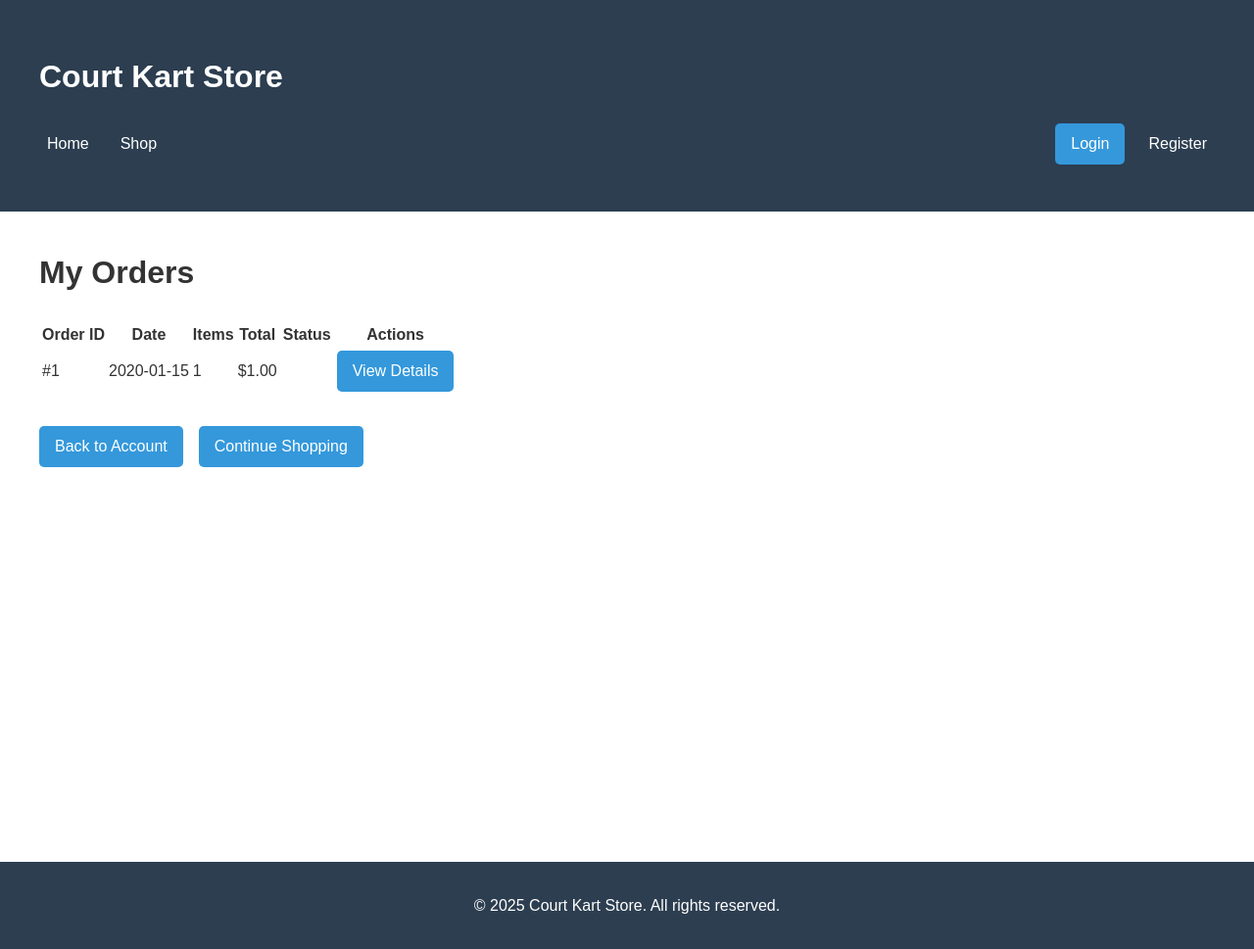
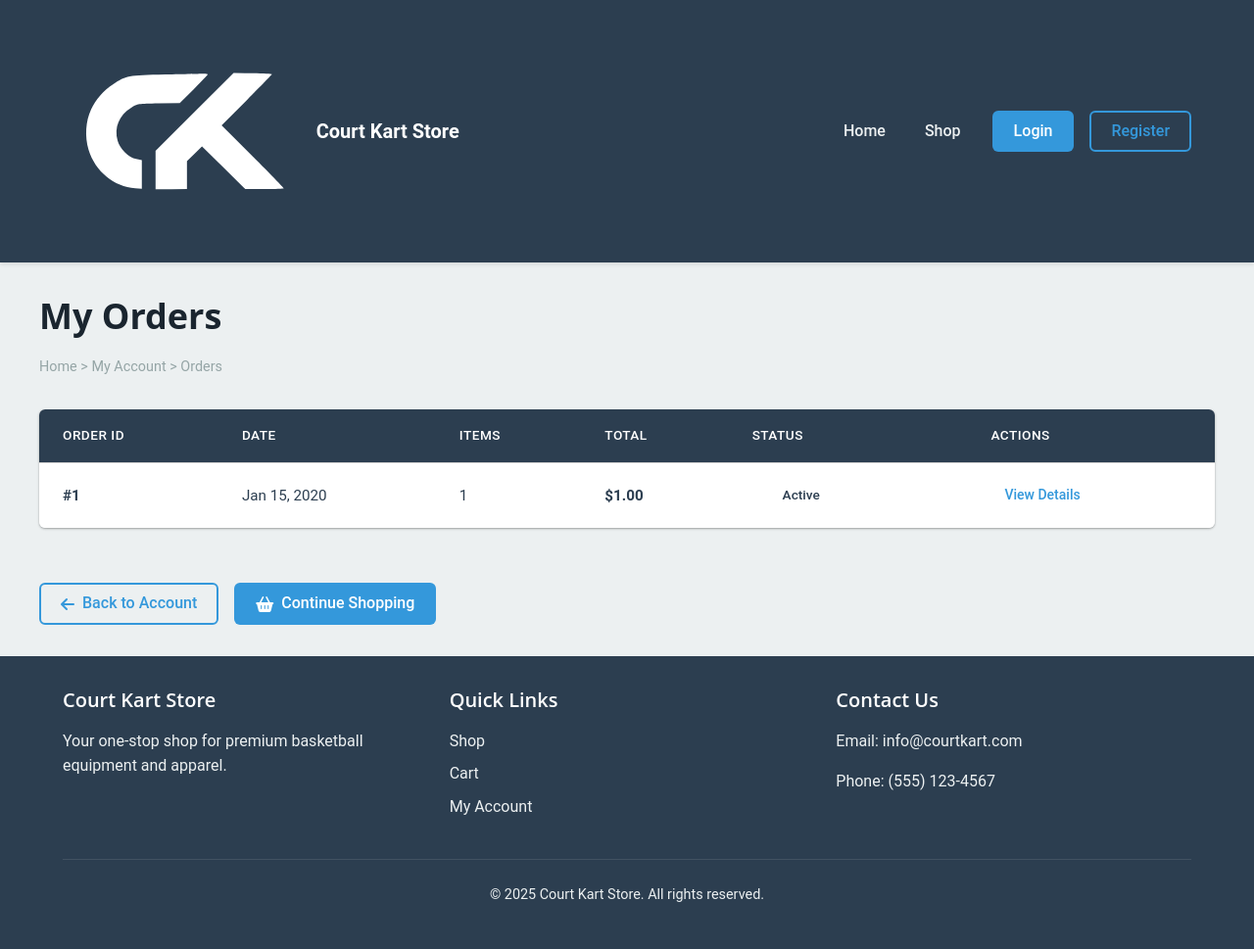
Before and after one commit to Adel2411/court-kart-store, a PHP site: template views/account/orders.php in a window 1280 px wide. Shown: the whole page at 98% size. After the commit the page ends 921 px from the top, so only its background shows below. Run offline with PHP 8.4, Linux system fonts and the light colour scheme; the template is opened without the code that fills it: most values are stand-ins (such as "Sample title", 1, 10 or a date in 2020).

Commit message:
Refactored the html logic and putted CSS and JS logic in its right folders

```diff
--- a/views/account/orders.php
+++ b/views/account/orders.php
@@ -1,12 +1,24 @@
+<div class="page-header">
     <h1>My Orders</h1>
+    <p class="breadcrumbs">
+        <a href="/">Home</a> >
+        <a href="/account">My Account</a> >
+        <span>Orders</span>
+    </p>
+</div>
 
 <?php if (empty($orders)): ?>
-    <div class="empty-orders">
+    <div class="empty-state">
+        <div class="empty-state-icon">
+            <i class="fas fa-shopping-bag"></i>
+        </div>
+        <h2>No orders yet</h2>
         <p>You haven't placed any orders yet.</p>
-        <a href="/shop" class="btn">Start Shopping</a>
+        <a href="/shop" class="btn btn-primary">Start Shopping</a>
     </div>
 <?php else: ?>
-    <table>
+    <div class="table-responsive">
+        <table class="data-table orders-table">
             <thead>
                 <tr>
                     <th>Order ID</th>
@@ -20,61 +32,34 @@
             <tbody>
                 <?php foreach ($orders as $order): ?>
                     <tr>
-                    <td>#<?= $order['id'] ?></td>
-                    <td><?= date('Y-m-d', strtotime($order['created_at'])) ?></td>
+                        <td><strong>#<?= $order['id'] ?></strong></td>
+                        <td><?= date('M d, Y', strtotime($order['created_at'])) ?></td>
                         <td><?= $order['items_count'] ?></td>
-                    <td>$<?= number_format($order['total_price'], 2) ?></td>
+                        <td class="price-column">$<?= number_format($order['total_price'], 2) ?></td>
                         <td>
                             <span class="status-badge status-<?= $order['status'] ?>">
                                 <?= ucfirst($order['status']) ?>
                             </span>
                         </td>
                         <td>
-                        <a href="/orders/<?= $order['id'] ?>" class="btn">View Details</a>
+                            <a href="/orders/<?= $order['id'] ?>" class="btn btn-sm">View Details</a>
                         </td>
                     </tr>
                 <?php endforeach; ?>
             </tbody>
         </table>
+    </div>
+
+    <div class="pagination">
+        <!-- Placeholder for pagination if needed -->
+    </div>
 <?php endif; ?>
 
 <div class="actions">
-    <a href="/account" class="btn">Back to Account</a>
-    <a href="/shop" class="btn">Continue Shopping</a>
+    <a href="/account" class="btn btn-outline">
+        <i class="fas fa-arrow-left"></i> Back to Account
+    </a>
+    <a href="/shop" class="btn btn-primary">
+        <i class="fas fa-shopping-basket"></i> Continue Shopping
+    </a>
 </div>
-
-<style>
-    .empty-orders {
-        text-align: center;
-        padding: 3rem;
-        background: #f9f9f9;
-        border-radius: 8px;
-        margin: 2rem 0;
-    }
-
-    .status-badge {
-        display: inline-block;
-        padding: 4px 8px;
-        border-radius: 4px;
-        font-size: 0.85rem;
-        color: white;
-    }
-
-    .status-pending {
-        background-color: #f39c12;
-    }
-
-    .status-confirmed {
-        background-color: #2ecc71;
-    }
-
-    .status-cancelled {
-        background-color: #e74c3c;
-    }
-
-    .actions {
-        margin-top: 2rem;
-        display: flex;
-        gap: 1rem;
-    }
-</style>
--- a/views/layouts/main.php
+++ b/views/layouts/main.php
@@ -4,158 +4,118 @@
     <meta charset="UTF-8">
     <meta name="viewport" content="width=device-width, initial-scale=1.0">
     <title><?= $title ?? 'Court Kart Store' ?></title>
-    <style>
-        body {
-            font-family: Arial, sans-serif;
-            line-height: 1.6;
-            margin: 0;
-            padding: 0;
-            color: #333;
-        }
-        header {
-            background-color: #2c3e50;
-            color: white;
-            padding: 1rem;
-        }
-        .container {
-            max-width: 1200px;
-            margin: 0 auto;
-            padding: 1rem;
-        }
-        nav {
-            display: flex;
-            gap: 1rem;
-            margin: 1rem 0;
-            align-items: center;
-        }
-        nav a {
-            color: white;
-            text-decoration: none;
-            padding: 0.5rem;
-            border-radius: 4px;
-        }
-        nav a:hover {
-            background-color: #34495e;
-        }
-        .nav-right {
-            margin-left: auto;
-            display: flex;
-            gap: 1rem;
-            align-items: center;
-        }
-        .main-content {
-            padding: 1rem;
-            min-height: calc(100vh - 200px);
-        }
-        footer {
-            background-color: #2c3e50;
-            color: white;
-            padding: 1rem;
-            text-align: center;
-            margin-top: 2rem;
-        }
-        .product-card {
-            border: 1px solid #ddd;
-            padding: 1rem;
-            border-radius: 5px;
-            margin-bottom: 1rem;
-            box-shadow: 0 2px 4px rgba(0,0,0,0.1);
-            transition: transform 0.2s;
-        }
-        .product-card:hover {
-            transform: translateY(-5px);
-        }
-        .btn {
-            display: inline-block;
-            background-color: #3498db;
-            color: white;
-            padding: 0.5rem 1rem;
-            border-radius: 5px;
-            text-decoration: none;
-            cursor: pointer;
-            border: none;
-        }
-        .btn:hover {
-            background-color: #2980b9;
-        }
-        .btn-danger {
-            background-color: #e74c3c;
-        }
-        .btn-danger:hover {
-            background-color: #c0392b;
-        }
-        .alert {
-            padding: 1rem;
-            margin: 1rem 0;
-            border-radius: 5px;
-        }
-        .alert-error {
-            background-color: #f8d7da;
-            color: #721c24;
-            border: 1px solid #f5c6cb;
-        }
-        .alert-success {
-            background-color: #d4edda;
-            color: #155724;
-            border: 1px solid #c3e6cb;
-        }
-        .user-badge {
-            background-color: #34495e;
-            color: white;
-            padding: 0.25rem 0.5rem;
-            border-radius: 20px;
-            font-size: 0.8rem;
-        }
-        .user-badge.admin {
-            background-color: #e74c3c;
-        }
-        .product-grid {
-            display: grid;
-            grid-template-columns: repeat(auto-fill, minmax(300px, 1fr));
-            gap: 1rem;
-        }
-    </style>
+    <link rel="stylesheet" href="/assets/css/main.css">
+    <link rel="stylesheet" href="/assets/css/layouts.css">
+    <link rel="stylesheet" href="/assets/css/components.css">
+    <?php if (isset($page_css)) { ?>
+        <link rel="stylesheet" href="/assets/css/pages/<?= $page_css ?>.css">
+    <?php } ?>
 </head>
 <body>
     <header>
         <div class="container">
-            <h1>Court Kart Store</h1>
+            <div class="header-content">
+                <div class="logo">
+                    <a href="/">
+                        <img src="../public/assets/images/court-kart-logo-dark.svg" alt="Court Kart Store" >
+                        <span>Court Kart Store</span>
+                    </a>
+                </div>
+
                 <nav>
                     <a href="/">Home</a>
                     <a href="/shop">Shop</a>
 
                     <div class="nav-right">
-                    <?php if (isset($_SESSION['user_id'])): ?>
-                        <?php if ($_SESSION['user_role'] === 'admin'): ?>
+                        <?php if (isset($_SESSION['user_id'])) { ?>
+                            <?php if ($_SESSION['user_role'] === 'admin') { ?>
                                 <a href="/admin">Admin Dashboard</a>
-                        <?php endif; ?>
+                            <?php } ?>
 
-                        <a href="/cart">Cart</a>
+                            <a href="/cart" class="cart-icon">
+                                <i class="fa fa-shopping-cart"></i>
+                                <span class="cart-count">0</span>
+                            </a>
                             <a href="/orders">My Orders</a>
-                        <a href="/account">
+                            <div class="dropdown">
+                                <button class="dropdown-btn">
                                     <?= htmlspecialchars($_SESSION['user_name']) ?>
                                     <span class="user-badge <?= $_SESSION['user_role'] === 'admin' ? 'admin' : '' ?>">
                                         <?= ucfirst($_SESSION['user_role']) ?>
                                     </span>
-                        </a>
-                        <a href="/logout" class="btn btn-danger">Logout</a>
-                    <?php else: ?>
-                        <a href="/login" class="btn">Login</a>
-                        <a href="/register">Register</a>
-                    <?php endif; ?>
+                                    <i class="fa fa-caret-down"></i>
+                                </button>
+                                <div class="dropdown-content">
+                                    <a href="/account">My Account</a>
+                                    <a href="/orders">My Orders</a>
+                                    <a href="/logout" class="btn-danger">Logout</a>
+                                </div>
+                            </div>
+                        <?php } else { ?>
+                            <a href="/login" class="btn btn-primary">Login</a>
+                            <a href="/register" class="btn btn-outline">Register</a>
+                        <?php } ?>
                     </div>
                 </nav>
+
+                <button class="mobile-menu-btn" id="mobileMenuBtn">
+                    <span></span>
+                    <span></span>
+                    <span></span>
+                </button>
+            </div>
         </div>
     </header>
 
     <div class="container main-content">
+        <?php if (isset($_SESSION['success'])) { ?>
+            <div class="alert alert-success">
+                <?= htmlspecialchars($_SESSION['success']) ?>
+                <?php unset($_SESSION['success']); ?>
+            </div>
+        <?php } ?>
+
+        <?php if (isset($_SESSION['error'])) { ?>
+            <div class="alert alert-error">
+                <?= htmlspecialchars($_SESSION['error']) ?>
+                <?php unset($_SESSION['error']); ?>
+            </div>
+        <?php } ?>
+
         <?= $content ?>
     </div>
 
     <footer>
         <div class="container">
+            <div class="footer-content">
+                <div class="footer-section">
+                    <h3>Court Kart Store</h3>
+                    <p>Your one-stop shop for premium basketball equipment and apparel.</p>
+                </div>
+                <div class="footer-section">
+                    <h3>Quick Links</h3>
+                    <ul>
+                        <li><a href="/shop">Shop</a></li>
+                        <li><a href="/cart">Cart</a></li>
+                        <li><a href="/account">My Account</a></li>
+                    </ul>
+                </div>
+                <div class="footer-section">
+                    <h3>Contact Us</h3>
+                    <p>Email: info@courtkart.com</p>
+                    <p>Phone: (555) 123-4567</p>
+                </div>
+            </div>
+            <div class="copyright">
                 &copy; <?= date('Y') ?> Court Kart Store. All rights reserved.
             </div>
+        </div>
     </footer>
+
+    <link rel="stylesheet" href="https://cdnjs.cloudflare.com/ajax/libs/font-awesome/6.0.0-beta3/css/all.min.css">
+    <script src="/assets/js/main.js"></script>
+    <?php if (isset($page_js)) { ?>
+        <script src="/assets/js/pages/<?= $page_js ?>.js"></script>
+    <?php } ?>
 </body>
 </html>
```
Also changed, not shown: public/assets/css/components.css (added), public/assets/css/layouts.css (added), public/assets/css/main.css (added), public/assets/css/pages/account.css (added), public/assets/css/styles.css (deleted), public/assets/js/main.js (added), public/assets/js/pages/orders.js (added), public/assets/js/scripts.js (deleted). Lines whose indentation alone changed are shown as unchanged.
